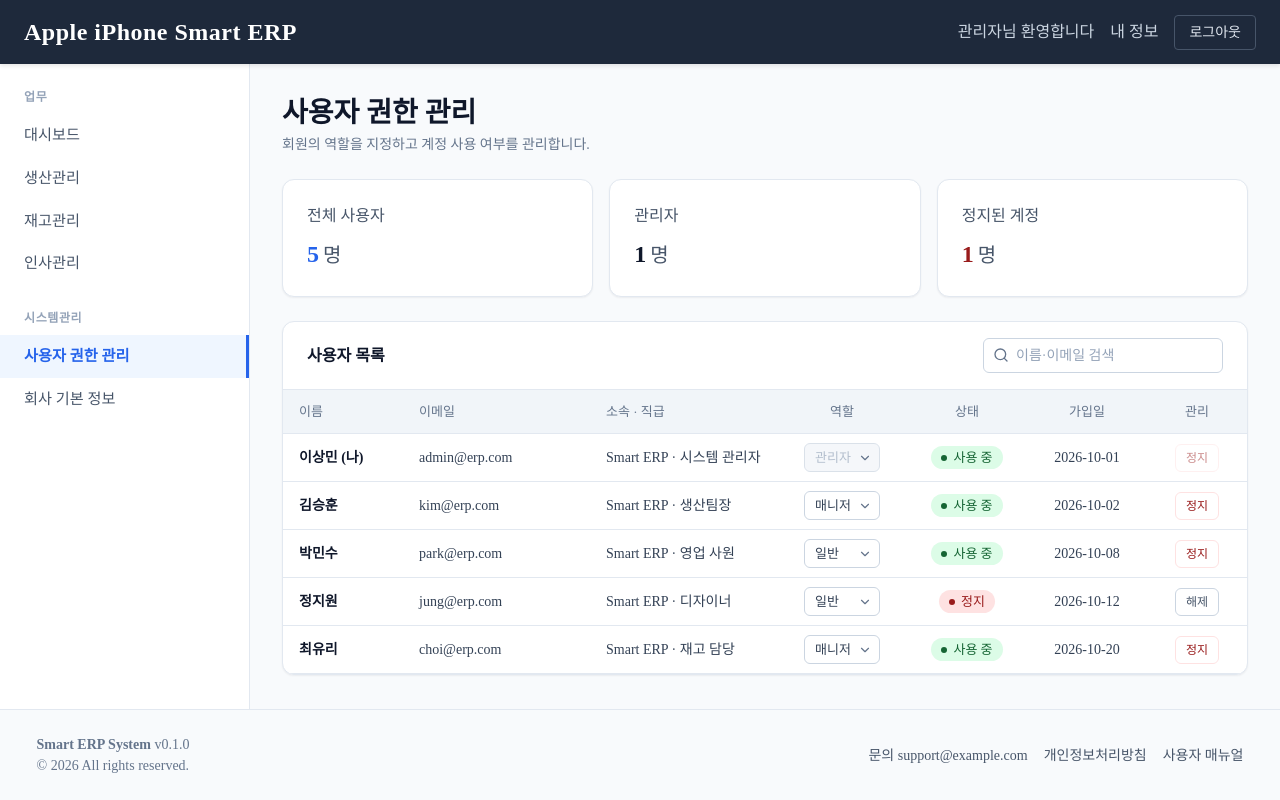
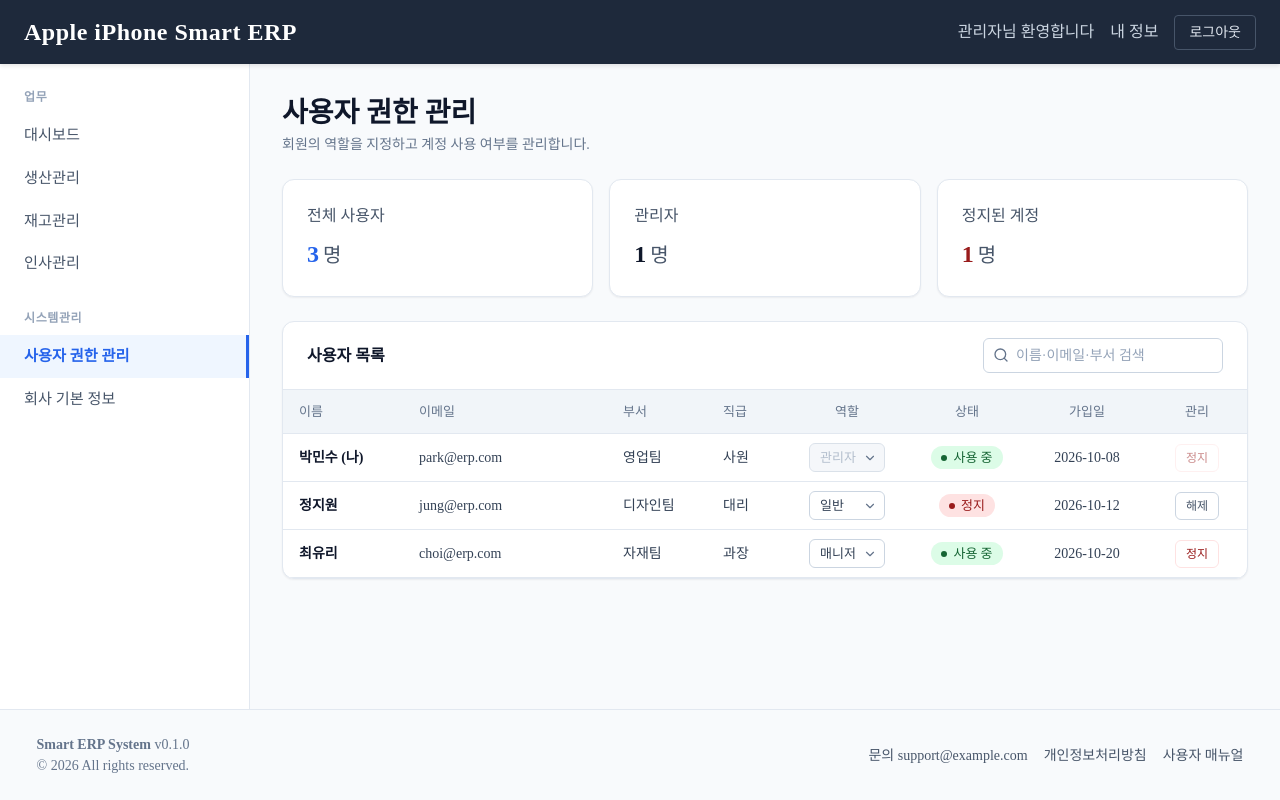
Before and after one commit to HKSEV/erp, a Next.js app in the folder erp-frontend/: page /dashboard/system/users in a window 1280 px wide. Built offline with nearby package versions, Linux system fonts and the light colour scheme; a web font is replaced by a local one.

Commit message:
20261030_부서·직급 구분 정리 (사용자 권한 관리·인사관리, 공통 부서·직급 목록 추가)

```diff
--- a/erp-frontend/src/app/dashboard/system/users/page.tsx
+++ b/erp-frontend/src/app/dashboard/system/users/page.tsx
@@ -4,6 +4,7 @@
 import { PageContainer, PageHeader, StatGrid, StatCard, Card, SearchBar, DataTable, StatusBadge, Button, Select } from "@/components/ui";
 import type { Column } from "@/components/ui";
 import useModal from "@/components/contexts/ModalContext";
+import type { Department, Position } from "@/app/types/Organization";
 
 // 시스템관리 > 사용자 권한 관리
 // 백엔드 API(/api/admin/members) 준비 전까지 샘플 데이터로 동작
@@ -13,8 +14,8 @@
   id: number;
   name: string;
   email: string;
-  companyName: string;
-  position: string;
+  department: Department;
+  position: Position;   // 직급 (역할(role)은 ERP 권한)
   role: UserRole;
   active: boolean;   // false: 정지된 계정 (로그인 불가)
   createdAt: string;
@@ -33,17 +34,15 @@
 export default function Users() {
   const {openAlertModal} = useModal();
   const [members, setMembers] = useState<MemberAccount[]>([
-    {id: 1, name: "이상민", email: "admin@erp.com", companyName: "Smart ERP", position: "시스템 관리자", role: "ADMIN", active: true, createdAt: "2026-10-01"},
-    {id: 2, name: "김승훈", email: "kim@erp.com", companyName: "Smart ERP", position: "생산팀장", role: "MANAGER", active: true, createdAt: "2026-10-02"},
-    {id: 3, name: "박민수", email: "park@erp.com", companyName: "Smart ERP", position: "영업 사원", role: "USER", active: true, createdAt: "2026-10-08"},
-    {id: 4, name: "정지원", email: "jung@erp.com", companyName: "Smart ERP", position: "디자이너", role: "USER", active: false, createdAt: "2026-10-12"},
-    {id: 5, name: "최유리", email: "choi@erp.com", companyName: "Smart ERP", position: "재고 담당", role: "MANAGER", active: true, createdAt: "2026-10-20"},
+    {id: 1, name: "박민수", email: "park@erp.com", department: "영업팀", position: "사원", role: "ADMIN", active: true, createdAt: "2026-10-08"},
+    {id: 2, name: "정지원", email: "jung@erp.com", department: "디자인팀", position: "대리", role: "USER", active: false, createdAt: "2026-10-12"},
+    {id: 3, name: "최유리", email: "choi@erp.com", department: "자재팀", position: "과장", role: "MANAGER", active: true, createdAt: "2026-10-20"},
   ]);
 
-  // 검색어: 이름, 이메일에 포함되면 표시
+  // 검색어: 이름, 이메일, 부서에 포함되면 표시
   const [keyword, setKeyword] = useState("");
   const filteredMembers = members.filter((m) =>
-    [m.name, m.email].some((field) => field.toLowerCase().includes(keyword.toLowerCase()))
+    [m.name, m.email, m.department].some((field) => field.toLowerCase().includes(keyword.toLowerCase()))
   );
 
   const adminCount = members.filter((m) => m.role === "ADMIN" && m.active).length;
@@ -98,8 +97,9 @@
       m.id === CURRENT_USER_ID ? `${m.name} (나)` : m.name
     )},
     {key: "email", header: "이메일"},
-    {key: "position", header: "소속 · 직급", render: (m) => `${m.companyName} · ${m.position}`},
-    {key: "role", header: "역할", align: "center", width: "130px", render: (m) => (
+    {key: "department", header: "부서", width: "100px"},
+    {key: "position", header: "직급", width: "80px"},
+    {key: "role", header: "역할", align: "center", width: "120px", render: (m) => (
       // 자기 자신의 역할은 바꿀 수 없음
       <Select
       size="sm"
@@ -138,7 +138,7 @@
 
       <Card
       title="사용자 목록"
-      actions={<SearchBar label="사용자 검색" placeholder="이름·이메일 검색" onSearch={setKeyword}/>}
+      actions={<SearchBar label="사용자 검색" placeholder="이름·이메일·부서 검색" onSearch={setKeyword}/>}
       noPadding>
         <DataTable
         columns={columns}
--- /dev/null
+++ b/erp-frontend/src/app/types/Organization.ts
@@ -0,0 +1,7 @@
+// 회사 조직 정보: 인사관리, 사용자 권한 관리, 회원가입에서 같은 목록 사용
+// 부서 = 소속 팀, 직급 = 회사 안의 등급 (ERP 권한인 역할(role)과는 별개)
+export const DEPARTMENTS = ["생산팀", "자재팀", "영업팀", "인사팀", "개발팀", "디자인팀"] as const;
+export const POSITIONS = ["사원", "주임", "대리", "과장", "차장", "부장"] as const;
+
+export type Department = typeof DEPARTMENTS[number];
+export type Position = typeof POSITIONS[number];
```
Also changed, not shown: erp-frontend/src/app/dashboard/hr/page.tsx (+10 -8 lines).
